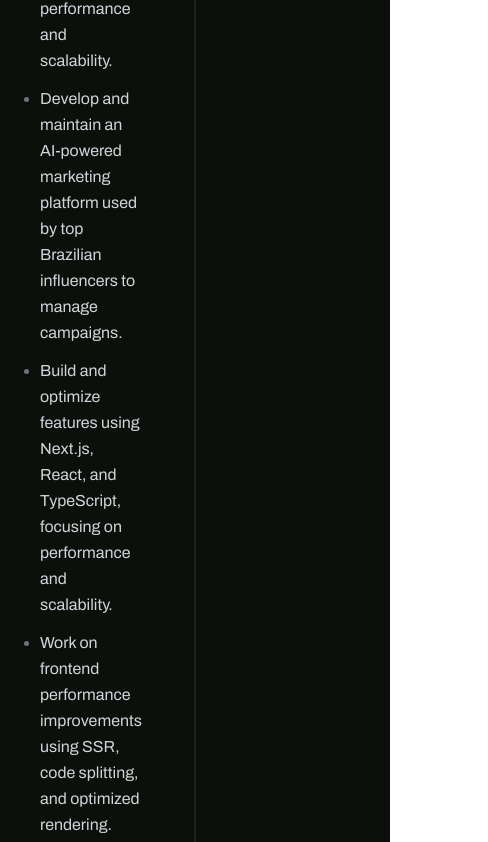
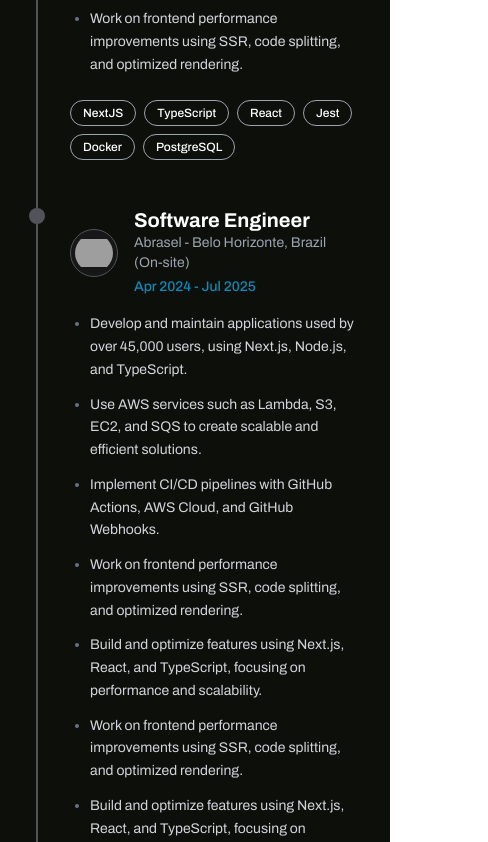
Before and after one commit to shujabakhtiar/shuja-portfolio, a Vue app: page / in a window 390 px wide. Shown: the part 2656-3498 px from the top of the page, 488 px wide, since content can reach past the window. Built offline with nearby package versions, Linux system fonts and the light colour scheme; grey boxes are pictures that could not be loaded; a web font is replaced by a local one.

Commit message:
experience mobile

```diff
--- /dev/null
+++ b/src/components/cards/ExperienceCardMobile.vue
@@ -0,0 +1,63 @@
+<template>
+    <div class="experience-card-mobile relative pl-8 pb-12 border-l-2 border-border-strong last:pb-0">
+        <!-- Connector Point -->
+        <div class="absolute left-[-9px] top-0 w-4 h-4 rounded-full bg-border-strong">
+            <div class="absolute inset-0 rounded-full bg-border-strong animate-ping opacity-20"></div>
+        </div>
+
+        <!-- Header Information -->
+        <div class="flex items-center gap-4 mb-4">
+            <div class="w-12 h-12 rounded-full overflow-hidden border border-strong bg-neutral-900 p-1 flex-shrink-0">
+                <img :src="logo" :alt="company" class="w-full h-full object-contain rounded-full" />
+            </div>
+            <div class="flex flex-col">
+                <h3 class="font-bold text-white text-xl leading-tight">{{ role }}</h3>
+                <p class="text-gray-400 text-sm">{{ company }}</p>
+                <span class="text-accent text-sm font-medium mt-1">{{ duration }}</span>
+            </div>
+        </div>
+
+        <!-- Description -->
+        <ul class="list-disc list-outside ml-5 space-y-3 mb-6 marker:text-gray-500">
+            <li v-for="desc in description" :key="desc" class="text-gray-300 text-sm leading-relaxed">
+                {{ desc }}
+            </li>
+        </ul>
+
+        <!-- Skills -->
+        <div class="flex flex-wrap gap-2">
+            <Tag v-for="tag in skillTags" :key="tag" class="text-xs py-1 px-2">
+                {{ tag }}
+            </Tag>
+        </div>
+    </div>
+</template>
+
+<script>
+import Tag from '../common/Tag.vue';
+
+export default {
+    name: "ExperienceCardMobile",
+    components: {
+        Tag
+    },
+    props: {
+        role: String,
+        company: String,
+        duration: String,
+        description: Array,
+        skillTags: Array,
+        logo: String
+    }
+}
+</script>
+
+<style scoped>
+.experience-card-mobile {
+    transition: all 0.3s ease;
+}
+
+.text-accent {
+    color: var(--color-primary, #0D8ABC); /* Fallback to a blue if variable not set */
+}
+</style>
--- a/src/components/sections/ExperienceSection.vue
+++ b/src/components/sections/ExperienceSection.vue
@@ -1,6 +1,7 @@
 <template>
     <Section :title="$t('experience.title')" :subtitle="$t('experience.label')" :description="$t('experience.description')">
-      <div class="relative flex flex-col gap-0 items-center">
+       <!-- Desktop Version -->
+       <div v-if="!isMobile" class="relative flex flex-col gap-0 items-center">
          <!-- Central Line Background -->
          <div class="absolute left-1/2 transform -translate-x-1/2 h-full w-[2px] bg-border-strong opacity-30"></div>
 
@@ -48,18 +49,24 @@
          <!-- End Marker to trigger last card shrink -->
          <div ref="endMarker" class="h-1 w-full relative z-0 -mt-32"></div>
        </div>
+
+       <!-- Mobile Version -->
+       <ExperienceSectionMobile v-else />
     </Section>
 </template>
 <script>
 import ExperienceCard from "@/components/cards/ExperienceCard.vue";
 import ExperienceHeader from "@/components/cards/ExperienceHeader.vue";
+import ExperienceSectionMobile from "@/components/sections/ExperienceSectionMobile.vue";
 import Section from "@/components/common/Section.vue";
+import { experienceList } from "@/constants/experience";
 
 export default {
     name: "ExperienceSection",
     components: {
         ExperienceCard,
         ExperienceHeader,
+        ExperienceSectionMobile,
         Section,
     },
     data() {
@@ -69,70 +76,24 @@ export default {
         observer: null,
         lastScrollY: 0,
         isScrollingDown: true,
-        experienceList: [
-           {
-            id: 1,
-            role: "Mid Software Engineer",
-            company: "Awsales - Nova Lima, Brazil (Hybrid)",
-            duration: "Jul 2025 - Present",
-            logo: "https://ui-avatars.com/api/?name=Aw&background=0D8ABC&color=fff", // Placeholder
-            description: [
-              "Develop and maintain an AI-powered marketing platform used by top Brazilian influencers to manage campaigns.",
-              "Build and optimize features using Next.js, React, and TypeScript, focusing on performance and scalability.",
-              "Develop and maintain an AI-powered marketing platform used by top Brazilian influencers to manage campaigns.",
-              "Build and optimize features using Next.js, React, and TypeScript, focusing on performance and scalability.",
-              "Work on frontend performance improvements using SSR, code splitting, and optimized rendering.",
-              "Build and optimize features using Next.js, React, and TypeScript, focusing on performance and scalability.",
-              "Work on frontend performance improvements using SSR, code splitting, and optimized rendering."
-            ],
-            skillTags: ["NextJS", "TypeScript", "React", "Jest", "Docker", "PostgreSQL"]
-           },
-           {
-            id: 2,
-            role: "Software Engineer",
-            company: "Abrasel - Belo Horizonte, Brazil (On-site)",
-            duration: "Apr 2024 - Jul 2025",
-            logo: "https://ui-avatars.com/api/?name=Ab&background=FF5722&color=fff", // Placeholder
-            description: [
-              "Develop and maintain applications used by over 45,000 users, using Next.js, Node.js, and TypeScript.",
-              "Use AWS services such as Lambda, S3, EC2, and SQS to create scalable and efficient solutions.",
-              "Implement CI/CD pipelines with GitHub Actions, AWS Cloud, and GitHub Webhooks.",
-              "Work on frontend performance improvements using SSR, code splitting, and optimized rendering.",
-              "Build and optimize features using Next.js, React, and TypeScript, focusing on performance and scalability.",
-              "Work on frontend performance improvements using SSR, code splitting, and optimized rendering.",
-              "Build and optimize features using Next.js, React, and TypeScript, focusing on performance and scalability."
-            ],
-            skillTags: ["NextJS", "Node.js", "TypeScript", "AWS", "CI/CD"]
-           },
-           {
-            id: 3,
-            role: "Software Engineer",
-            company: "Abrasel - Belo Horizonte, Brazil (On-site)",
-            duration: "Apr 2024 - Jul 2025",
-            logo: "https://ui-avatars.com/api/?name=Ab&background=FF5722&color=fff", // Placeholder
-            description: [
-              "Develop and maintain applications used by over 45,000 users, using Next.js, Node.js, and TypeScript.",
-              "Use AWS services such as Lambda, S3, EC2, and SQS to create scalable and efficient solutions.",
-              "Implement CI/CD pipelines with GitHub Actions, AWS Cloud, and GitHub Webhooks.",
-              "Work on frontend performance improvements using SSR, code splitting, and optimized rendering.",
-              "Build and optimize features using Next.js, React, and TypeScript, focusing on performance and scalability.",
-              "Work on frontend performance improvements using SSR, code splitting, and optimized rendering.",
-              "Build and optimize features using Next.js, React, and TypeScript, focusing on performance and scalability."
-            ],
-            skillTags: ["NextJS", "Node.js", "TypeScript", "AWS", "CI/CD"]
-           }
-        ]
+        isMobile: false,
+        experienceList
       }
     },
     beforeUpdate() {
         this.bodyRefs = [];
     },
     mounted() {
+        this.checkMobile();
+        window.addEventListener('resize', this.checkMobile);
+        if (!this.isMobile) {
             this.setupObserver();
             window.addEventListener('scroll', this.handleScroll);
             this.lastScrollY = window.scrollY;
+        }
     },
     beforeUnmount() {
+        window.removeEventListener('resize', this.checkMobile);
         if (this.observer) {
             this.observer.disconnect();
         }
@@ -141,6 +102,9 @@ export default {
     methods: {
         setBodyRef(el, index) {
             if (el) this.bodyRefs[index] = el;
+        },
+        checkMobile() {
+            this.isMobile = window.innerWidth <= 768;
         },
         handleScroll() {
             const currentScrollY = window.scrollY;
--- /dev/null
+++ b/src/components/sections/ExperienceSectionMobile.vue
@@ -0,0 +1,41 @@
+<template>
+    <div class="experience-section-mobile px-4 py-8">
+        <div class="relative flex flex-col gap-0 items-start">
+            <template v-for="exp in experienceList" :key="exp.id">
+                <ExperienceCardMobile
+                    :role="exp.role"
+                    :company="exp.company"
+                    :duration="exp.duration"
+                    :description="exp.description"
+                    :skillTags="exp.skillTags"
+                    :logo="exp.logo"
+                />
+            </template>
+        </div>
+    </div>
+</template>
+
+<script>
+import ExperienceCardMobile from "@/components/cards/ExperienceCardMobile.vue";
+import { experienceList } from "@/constants/experience";
+
+export default {
+    name: "ExperienceSectionMobile",
+    components: {
+        ExperienceCardMobile
+    },
+    data() {
+        return {
+            experienceList
+        }
+    }
+}
+</script>
+
+<style scoped>
+.experience-section-mobile {
+    width: 100%;
+    max-width: 600px;
+    margin: 0 auto;
+}
+</style>
--- /dev/null
+++ b/src/constants/experience.js
@@ -0,0 +1,53 @@
+export const experienceList = [
+    {
+        id: 1,
+        role: "Mid Software Engineer",
+        company: "Awsales - Nova Lima, Brazil (Hybrid)",
+        duration: "Jul 2025 - Present",
+        logo: "https://ui-avatars.com/api/?name=Aw&background=0D8ABC&color=fff",
+        description: [
+            "Develop and maintain an AI-powered marketing platform used by top Brazilian influencers to manage campaigns.",
+            "Build and optimize features using Next.js, React, and TypeScript, focusing on performance and scalability.",
+            "Develop and maintain an AI-powered marketing platform used by top Brazilian influencers to manage campaigns.",
+            "Build and optimize features using Next.js, React, and TypeScript, focusing on performance and scalability.",
+            "Work on frontend performance improvements using SSR, code splitting, and optimized rendering.",
+            "Build and optimize features using Next.js, React, and TypeScript, focusing on performance and scalability.",
+            "Work on frontend performance improvements using SSR, code splitting, and optimized rendering."
+        ],
+        skillTags: ["NextJS", "TypeScript", "React", "Jest", "Docker", "PostgreSQL"]
+    },
+    {
+        id: 2,
+        role: "Software Engineer",
+        company: "Abrasel - Belo Horizonte, Brazil (On-site)",
+        duration: "Apr 2024 - Jul 2025",
+        logo: "https://ui-avatars.com/api/?name=Ab&background=FF5722&color=fff",
+        description: [
+            "Develop and maintain applications used by over 45,000 users, using Next.js, Node.js, and TypeScript.",
+            "Use AWS services such as Lambda, S3, EC2, and SQS to create scalable and efficient solutions.",
+            "Implement CI/CD pipelines with GitHub Actions, AWS Cloud, and GitHub Webhooks.",
+            "Work on frontend performance improvements using SSR, code splitting, and optimized rendering.",
+            "Build and optimize features using Next.js, React, and TypeScript, focusing on performance and scalability.",
+            "Work on frontend performance improvements using SSR, code splitting, and optimized rendering.",
+            "Build and optimize features using Next.js, React, and TypeScript, focusing on performance and scalability."
+        ],
+        skillTags: ["NextJS", "Node.js", "TypeScript", "AWS", "CI/CD"]
+    },
+    {
+        id: 3,
+        role: "Software Engineer",
+        company: "Abrasel - Belo Horizonte, Brazil (On-site)",
+        duration: "Apr 2024 - Jul 2025",
+        logo: "https://ui-avatars.com/api/?name=Ab&background=FF5722&color=fff",
+        description: [
+            "Develop and maintain applications used by over 45,000 users, using Next.js, Node.js, and TypeScript.",
+            "Use AWS services such as Lambda, S3, EC2, and SQS to create scalable and efficient solutions.",
+            "Implement CI/CD pipelines with GitHub Actions, AWS Cloud, and GitHub Webhooks.",
+            "Work on frontend performance improvements using SSR, code splitting, and optimized rendering.",
+            "Build and optimize features using Next.js, React, and TypeScript, focusing on performance and scalability.",
+            "Work on frontend performance improvements using SSR, code splitting, and optimized rendering.",
+            "Build and optimize features using Next.js, React, and TypeScript, focusing on performance and scalability."
+        ],
+        skillTags: ["NextJS", "Node.js", "TypeScript", "AWS", "CI/CD"]
+    }
+];
```
Lines whose indentation alone changed are shown as unchanged.
